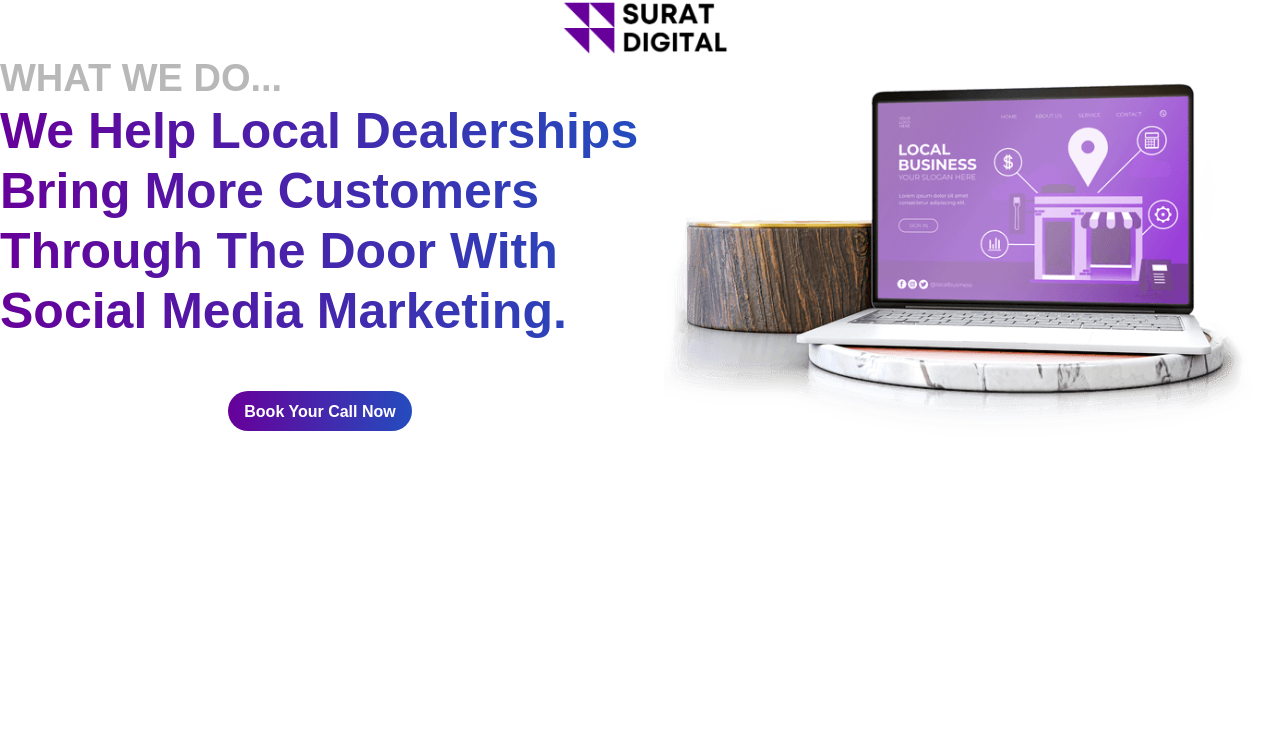
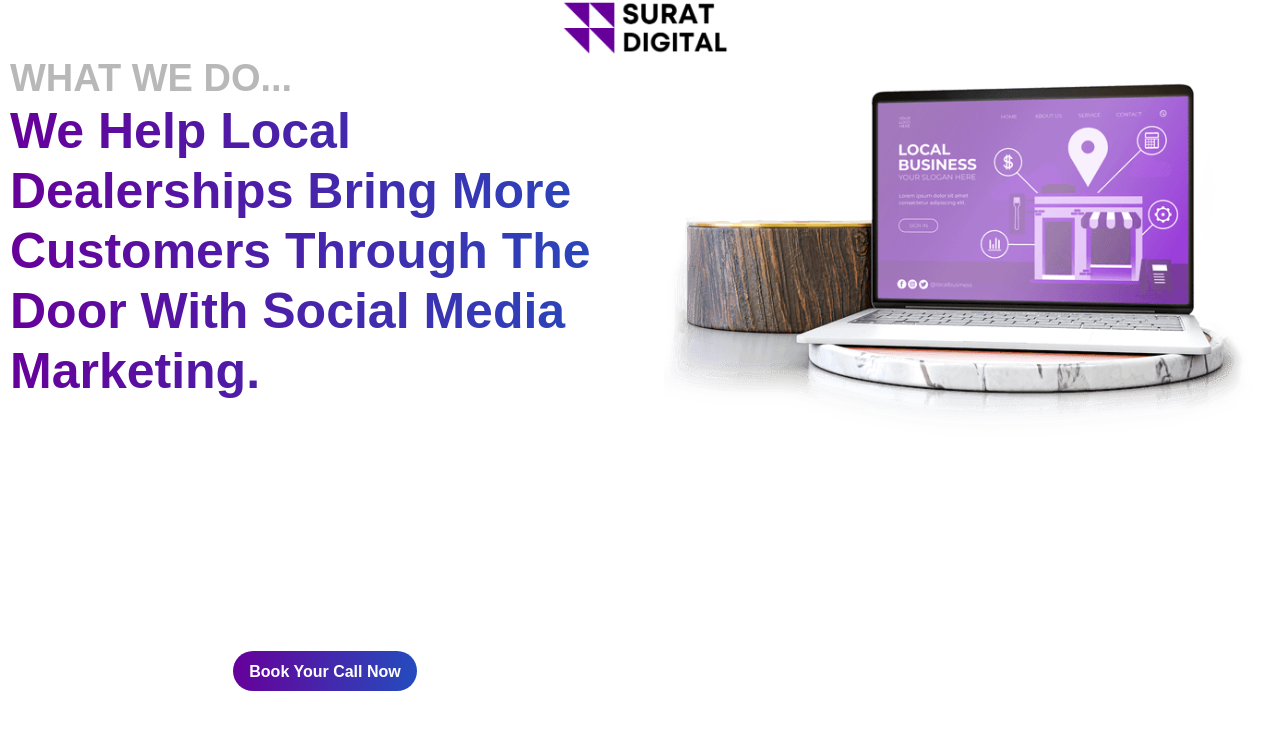
Before and after one commit to tayc-007/next-app-surat, a Next.js app: page /components/LandingPage in a window 1280 px wide. Shown: the top 730 px of the page. Built offline with nearby package versions, Linux system fonts and the light colour scheme.

Commit message:
scroll-functionallity

```diff
--- a/pages/components/LandingPage.tsx
+++ b/pages/components/LandingPage.tsx
@@ -29,10 +29,10 @@ return(
     />
     </Container>
   </GridItem>
-  <GridItem  area={'nav'}>
+  <GridItem pl="10px" area={'nav'}>
   <Heading className={styles.heading2} fontWeight="700" fontSize={['23px','38px','38px']}>WHAT WE DO...</Heading>
   <Heading className={styles.heading} fontSize={['38px','50px','50px']}color='primary'>We Help Local Dealerships Bring More Customers Through The Door With Social Media Marketing.</Heading>
-  <Container  maxW='auto' color='white' centerContent>
+  <Container  maxW='auto' color='white' centerContent pt={["0","0","200px"]}>
     <Button
       bgGradient="linear-gradient(to right, #67009a, #244cbe)"
       color="white"
```
